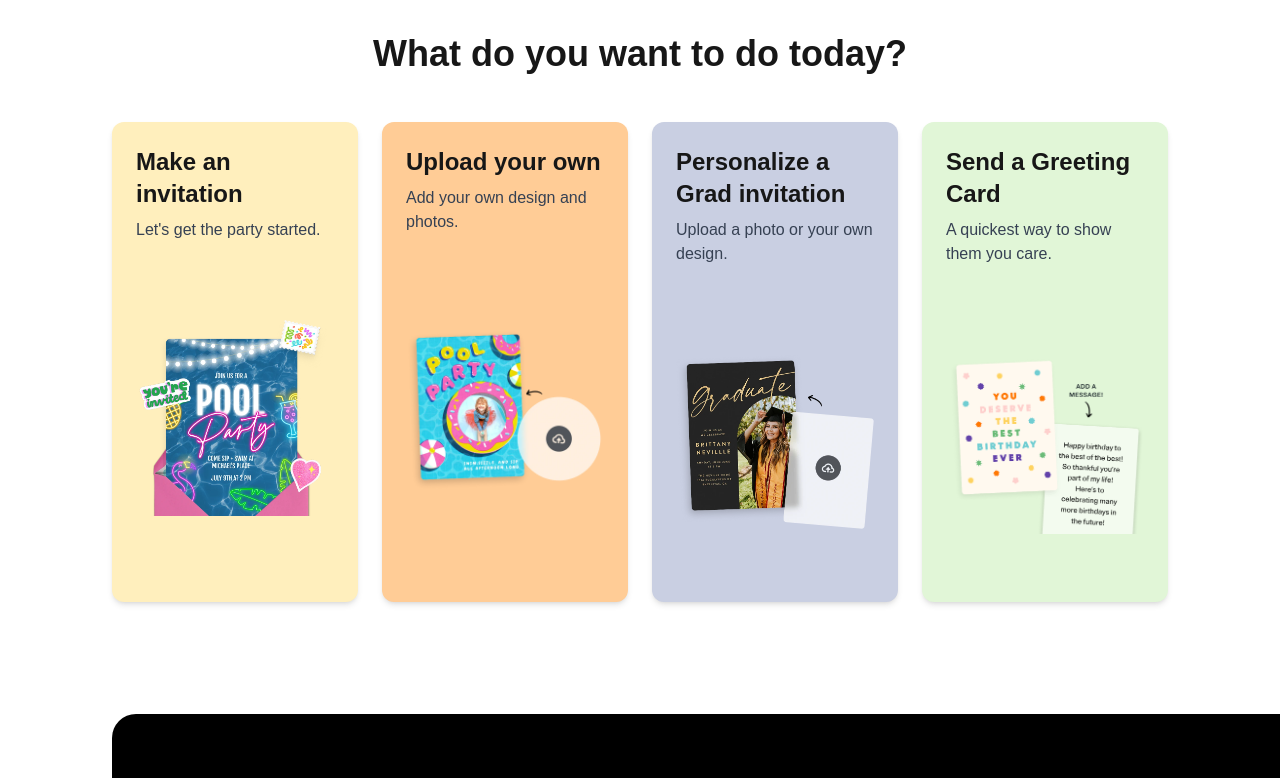
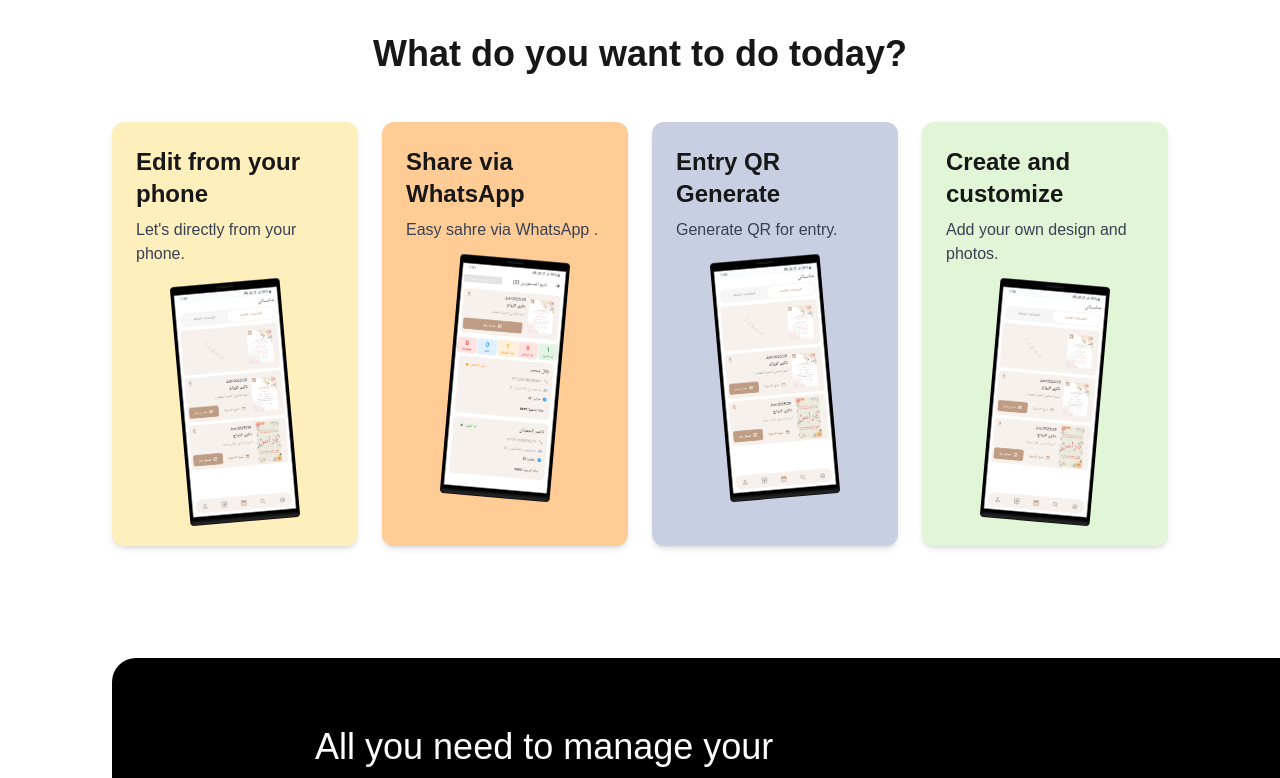
Before and after one commit to vikas-sh-vikas/demo-landing, a Next.js app: page /en in a window 1280 px wide. Shown: the part 1400-2178 px from the top of the page. Built offline with nearby package versions, Linux system fonts and the light colour scheme.

Commit message:
images and footer update

```diff
--- a/messages/en.json
+++ b/messages/en.json
@@ -136,11 +136,10 @@
     "hours": "Working hours",
     "time": "9 AM — 6 PM",
     "phone": "Phone",
-    "phone-no": " +966 505 2787"
+    "phone-no": "+966 55 053 8840"
   },
   "footer": {
-    "address": "Mad3wo  Company - Riyadh,",
-    "address1": "Saudi Arabia At Takhassusi Street"
+    "address": "Riyadh, Saudi Arabia"
   },
   "header": [
     "Log In",
@@ -156,20 +155,20 @@
     "title" :"What do you want to do today?",
     "card": [
       {
-        "title":"Make an invitation",
-        "subtitle":"Let's get the party started."
+        "title":"Edit from your phone",
+        "subtitle":"Let's directly from your phone."
       },
       {
-        "title":"Upload your own",
-        "subtitle":"Add your own design and photos."
+        "title":"Share via WhatsApp",
+        "subtitle":"Easy sahre via WhatsApp ."
       },
       {
-        "title":"Personalize a Grad invitation",
-        "subtitle":"Upload a photo or your own design."
+        "title":"Entry QR Generate",
+        "subtitle":"Generate QR for entry."
       },
       {
-        "title":"Send a Greeting Card",
-        "subtitle":"A quickest way to show them you care."
+        "title":"Create and customize",
+        "subtitle":"Add your own design and photos."
       }
     ]
   },
--- a/src/components/UI/accordion/accordion.tsx
+++ b/src/components/UI/accordion/accordion.tsx
@@ -23,7 +23,7 @@ export default function Accordion({ data }: AccordionProps) {
               onClick={() => toggle(idx)}
               className="
                 w-full flex justify-between items-center
-                bg-black text-white rounded-full
+                bg-black text-white rounded-2xl
                 p-4
                 transition-colors duration-200
                 hover:bg-white hover:text-black
--- a/src/components/UI/card-design/card-design.tsx
+++ b/src/components/UI/card-design/card-design.tsx
@@ -9,33 +9,33 @@ type CardModel = {
   backGround: string;
 };
 function CardDesign() {
-    const t = useTranslations("card-design")
+  const t = useTranslations("card-design");
   const data: CardModel[] = [
     {
       title: t("card.0.title"),
       subtitle: t("card.0.subtitle"),
-      imageUrl: "/card_1.webp",
+      imageUrl: "/card_1.png",
       imageAlt: "Design-Card-1",
       backGround: "#ffefbd",
     },
     {
       title: t("card.1.title"),
       subtitle: t("card.1.subtitle"),
-      imageUrl: "/card_2.webp",
+      imageUrl: "/card_2.png",
       imageAlt: "Design-Card-2",
       backGround: "#ffcc96",
     },
     {
       title: t("card.2.title"),
       subtitle: t("card.2.subtitle"),
-      imageUrl: "/card_3.webp",
+      imageUrl: "/card_1.png",
       imageAlt: "Design-Card-3",
       backGround: "#c9cfe2",
     },
     {
       title: t("card.3.title"),
       subtitle: t("card.3.subtitle"),
-      imageUrl: "/card_4.webp",
+      imageUrl: "/card_1.png",
       imageAlt: "Design-Card-4",
       backGround: "#e1f6d7",
     },
@@ -50,19 +50,16 @@ function CardDesign() {
           return (
             <div
               key={index}
-                style={{ backgroundColor: item.backGround }}
-              className={`rounded-xl p-6 pb-0 overflow-hidden shadow-md hover:shadow-lg transition-shadow duration-300 hover:scale-105`}
+              style={{ backgroundColor: item.backGround }}
+              className={`rounded-xl p-6 overflow-hidden shadow-md hover:shadow-lg transition-shadow duration-300 hover:scale-105`}
             >
-              <div className="text-2xl font-semibold mb-2">
-                {item.title}
-              </div>
-              <div className="mb-4 text-gray-700">
-                {item.subtitle}
-              </div>
-              <div className="relative w-full h-80 rounded-lg overflow-hidden">
+              <div className="text-2xl font-semibold mb-2">{item.title}</div>
+              <div className="mb-4 text-gray-700">{item.subtitle}</div>
+              <div className="relative w-full h-60 rounded-lg ">
                 <Image
                   alt={item.imageAlt}
                   src={item.imageUrl}
+style={{ transform: index % 2 === 0 ? "rotate(-5deg)" : "rotate(5deg)" }}
                   fill
                   className="object-contain object-center"
                   priority
--- a/src/components/UI/footer/footer.tsx
+++ b/src/components/UI/footer/footer.tsx
@@ -1,5 +1,5 @@
 import React from "react";
-import { FaGoogle, FaInstagram, FaWhatsapp } from "react-icons/fa";
+import { FaFacebook,  FaInstagram,  FaTwitter, FaWhatsapp } from "react-icons/fa";
 import Image from "next/image";
 import { useTranslations } from "next-intl";
 
@@ -22,7 +22,6 @@ export default function Footer() {
           <address className="not-italic text-sm">
             {t("address")}
             <br></br>
-            {t("address1")}
           </address>
         </div>
 
@@ -45,11 +44,18 @@ export default function Footer() {
           {/* Social Icons */}
           <div className="flex gap-3">
             <a
-              href="https://www.google.com"
+              href="https://www.x.com/"
               aria-label="Google"
               className="bg-white text-black rounded-full p-2 hover:bg-gray-200 transition"
             >
-              <FaGoogle size={20} />
+              <FaTwitter size={20} />
+            </a>
+            <a
+              href="https://www.facebook.com/"
+              aria-label="Google"
+              className="bg-white text-black rounded-full p-2 hover:bg-gray-200 transition"
+            >
+              <FaFacebook size={20} />
             </a>
             <a
               href="https://www.instagram.com"
@@ -59,7 +65,7 @@ export default function Footer() {
               <FaInstagram size={20} />
             </a>
             <a
-              href="https://wa.me/9665052787"
+              href="https://wa.me/966550538840?text=مرحبًا، أود طلب تصميم خاص من مدعو."
               aria-label="WhatsApp"
               className="bg-white text-black rounded-full p-2 hover:bg-gray-200 transition"
             >
```
Also changed, not shown: src/app/[locale]/page.tsx (+25 -0 lines), public/card_1.png (added), public/card_2.png (added).
